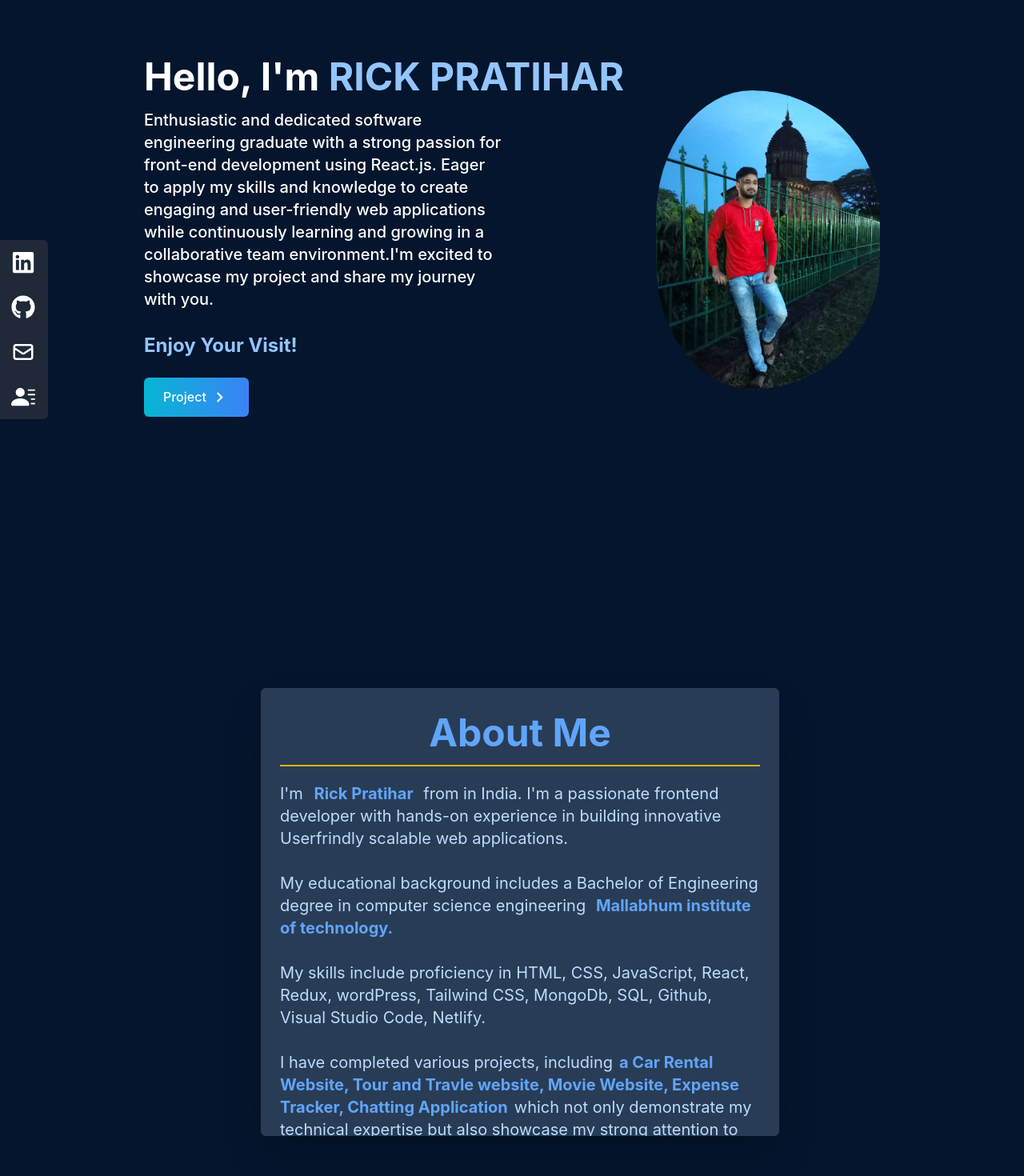
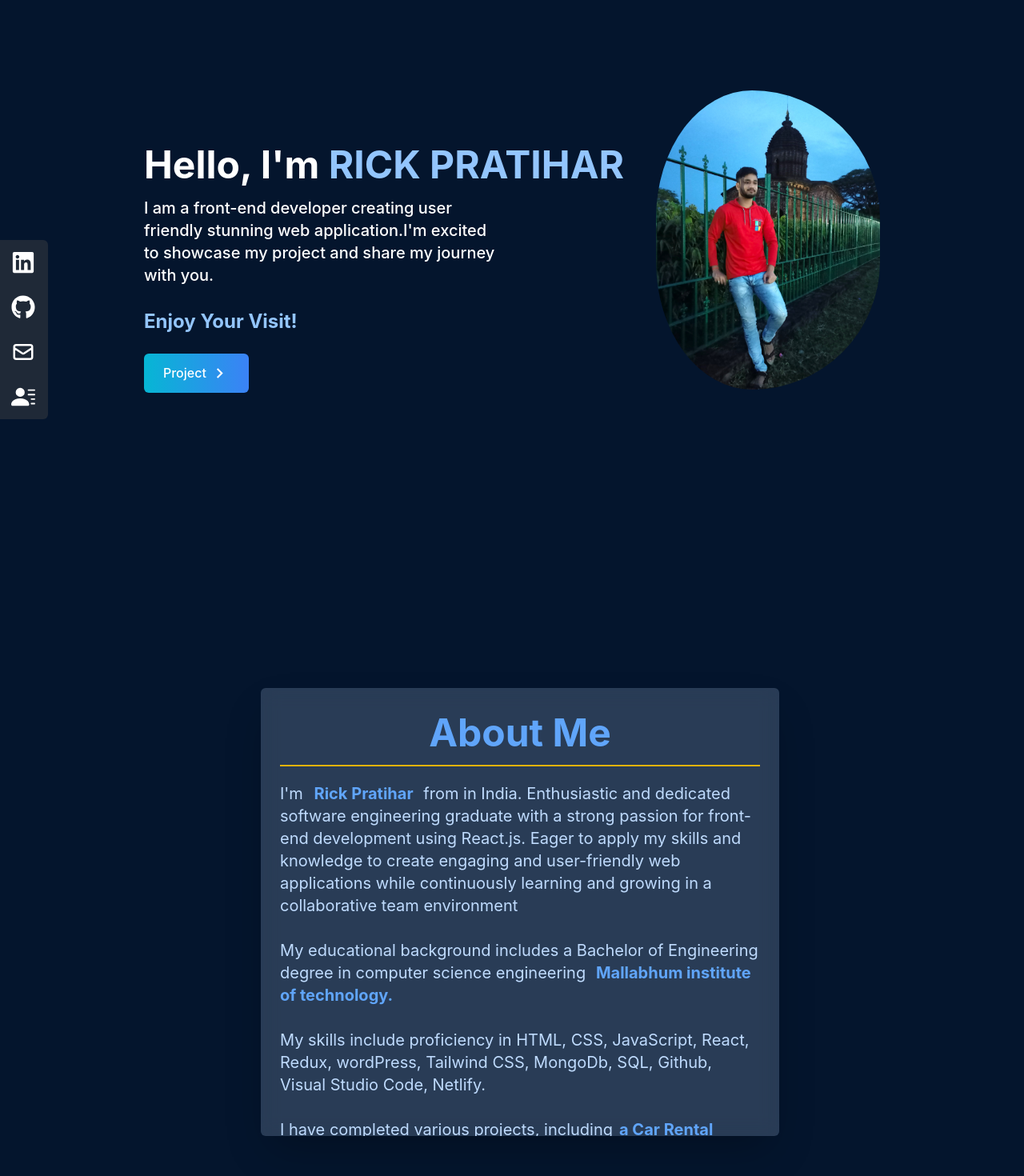
Before and after one commit to RickPratihar/Rick-portfolio, a React (Create React App) app: page / in a window 1280 px wide. Shown: the part 100-1570 px from the top of the page at 80% size. Built offline with nearby package versions, Linux system fonts and the light colour scheme.

Commit message:
edit hamberger menu

```diff
--- a/src/components/About.jsx
+++ b/src/components/About.jsx
@@ -28,9 +28,11 @@ function About() {
           {/* <RxTriangleLeft className="absolute top-10 -left-10 text-white text-[70px] lg-max:hidden" /> */}
           I'm{" "}
           <span className="font-bold mx-2 text-blue-400">Rick Pratihar </span>{" "}
-          from in India. I'm a passionate frontend developer with hands-on
-          experience in building innovative Userfrindly scalable web
-          applications.
+          from in India. Enthusiastic and dedicated software engineering graduate with a
+            strong passion for front-end development using React.js. Eager to
+            apply my skills and knowledge to create engaging and user-friendly
+            web applications while continuously learning and growing in a
+            collaborative team environment
           <br />
           <br />
           My educational background includes a Bachelor of Engineering degree in
--- a/src/components/Home.jsx
+++ b/src/components/Home.jsx
@@ -10,12 +10,12 @@ const Home = () => {
   return (
     <div
       name="home"
-      className="h-screen w-full  from-blue-300 via-black to-gray-800"
+      className="h-screen w-full  from-blue-300 via-black to-gray-800 "
     >
-      <div className="max-w-screen-lg mx-auto flex flex-col items-center justify-center h-full px-4 md:flex-row">
-        <div className="flex flex-col justify-center h-full">
+      <div className="max-w-screen-lg mx-auto flex flex-col items-center justify-center h-full px-4 md:flex-row  ">
+        <div className="flex flex-col justify-center h-full mt-20 ">
           <p
-            className=" text-white md:text-5xl font-bold relative"
+            className=" text-white md:text-5xl font-bold relative "
             data-aos="fade-up"
           >
             Hello, I'm{" "}
@@ -23,11 +23,7 @@ const Home = () => {
           </p>
 
           <p className="text-white text-xl py-4 max-w-md" data-aos="fade-right">
-            Enthusiastic and dedicated software engineering graduate with a
-            strong passion for front-end development using React.js. Eager to
-            apply my skills and knowledge to create engaging and user-friendly
-            web applications while continuously learning and growing in a
-            collaborative team environment.I'm excited to showcase my project
+            I am a front-end developer creating user friendly stunning web application.I'm excited to showcase my project
             and share my journey with you.
             <br />
             <br />
--- a/src/components/NavBar.jsx
+++ b/src/components/NavBar.jsx
@@ -34,7 +34,7 @@ const NavBar = () => {
   ];
 
   return (
-    <div className="flex justify-between items-center w-full h-18 px-4 text-white bg-gray-800 fixed z-10 p-4">
+    <div className="flex justify-between items-center w-full h-18 px-4 text-white bg-gray-800 fixed z-10 p-4  ">
       <div>
         <h1 className="text-5xl font-signature ml-2">
         <span className="text-4xl">Rick Portfollio</span>
@@ -56,7 +56,7 @@ const NavBar = () => {
 
       <div
         onClick={() => setNav(!nav)}
-        className="cursor-pointer pr-4 z-10 text-gray-400 md:hidden"
+        className="cursor-pointer pr-4 z-10 text-gray-400 md:hidden mr-20"
       >
         {nav ? <FaTimes size={30} /> : <FaBars size={30} />}
       </div>
--- a/src/index.css
+++ b/src/index.css
@@ -11,6 +11,7 @@
 html {
   font-family: 'Raleway', sans-serif;
 }
+
 
 :root {
   font-family: Inter, Avenir, Helvetica, Arial, sans-serif;
```
